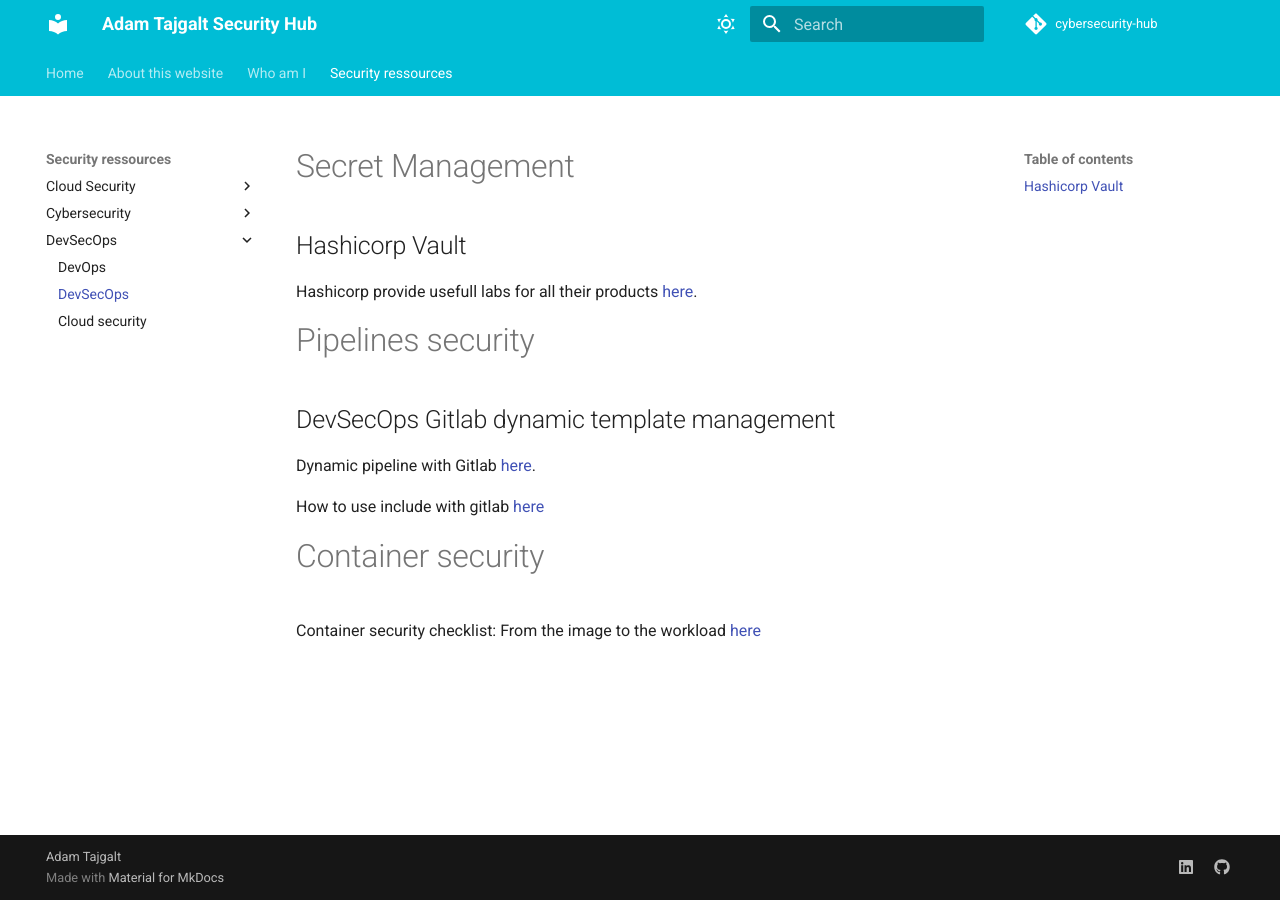
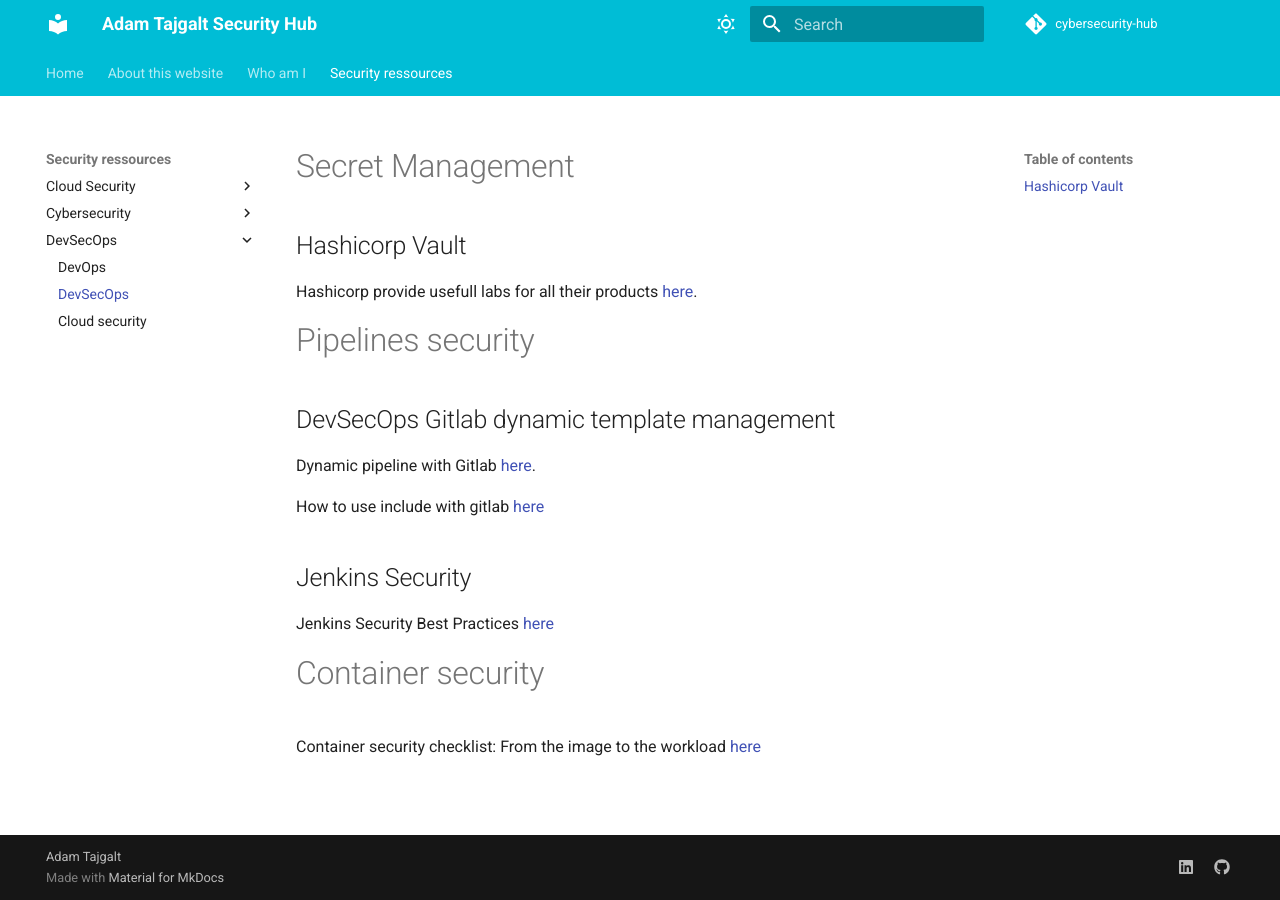
Before and after one commit to adamtaj/cybersecurity-hub, an MkDocs documentation site: the page built from docs/Security ressources/DevSecOps/DevSecOps.md, in a window 1280 px wide. Built offline with MkDocs 1.6.1 and Material for MkDocs 9.7.7, drawn with Linux system fonts in a browser that asks for light colours; comment, search, counter and statistics services are not loaded.

Commit message:
Adding Jenkins security doc

```diff
--- a/docs/Security ressources/DevSecOps/DevSecOps.md
+++ b/docs/Security ressources/DevSecOps/DevSecOps.md
@@ -14,6 +14,10 @@ Dynamic pipeline with Gitlab [here](https://www.objectif-libre.com/fr/blog/2021/
 
 How to use include with gitlab [here](https://docs.gitlab.com/ee/ci/yaml/includes.html#use-variables-with-include)
 
+## Jenkins Security
+
+Jenkins Security Best Practices [here](https://cycode.com/blog/jenkins-security-best-practices/)
+
 # Container security
 
 Container security checklist: From the image to the workload [here](https://github.com/krol3/container-security-checklist)
```
